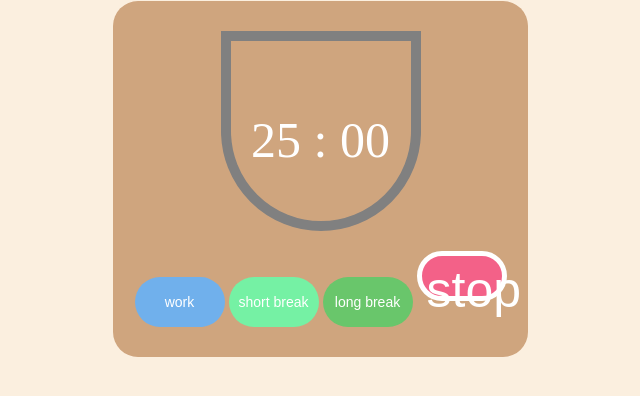
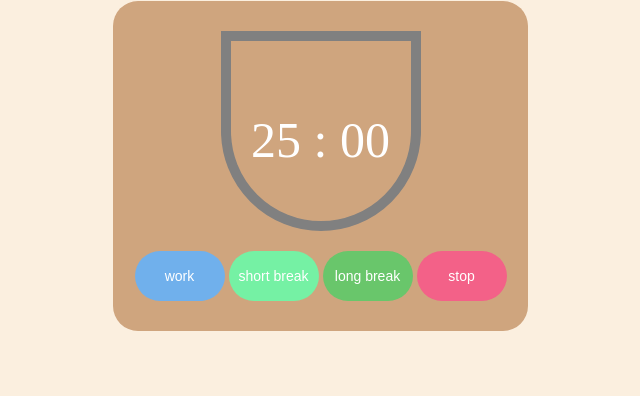
Before and after one commit to LaurierCS/Pod5, a Django app: template templates/app/homepage.html in a window 1280 px wide. Shown: the part 119-515 px from the top of the page, without its empty margins (560-1200 px from the left). Run offline with Django 3.2, Linux system fonts and the light colour scheme; the template is opened without the code that fills it, so the values that code supplies are empty.

Commit message:
updated main.cc and homepage.html

```diff
--- a/static/css/main.css
+++ b/static/css/main.css
@@ -134,11 +134,6 @@ div.l {
 
 #buttons button#stop {
   background: #f36188;
- color: white;
-  font-size: 50px;
-  margin: 10px auto;
-  border: 5px solid white;
-  /* border-radius:25px; */
 }
 
 #time {
@@ -178,8 +173,6 @@ div.l {
 
 #buttons button#stop {
   background: #f36188;
-=======
-* {
     box-sizing: border-box;
     margin: 0;
     padding: 0;
```
